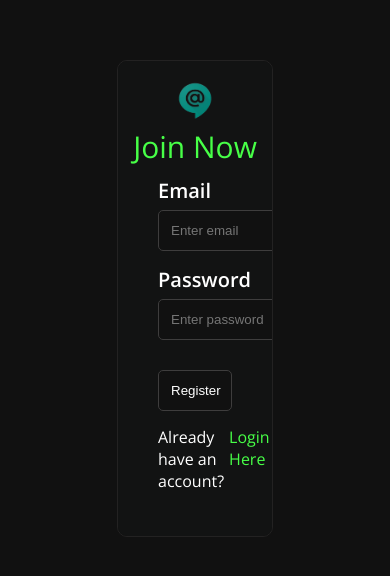
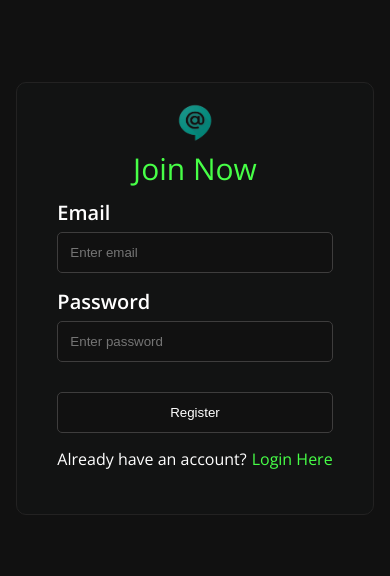
Before and after one commit to nirajchaurasiya/letschat.com-a-fullstack-project, a React (Vite) app in the folder frontend/: page /auth/register in a window 390 px wide. Shown: the part 124-700 px from the top of the page. Built offline with nearby package versions, Linux system fonts and the light colour scheme; no server answers.

Commit message:
vite.config.ts load dotenv

```diff
--- a/frontend/src/components/Register.tsx
+++ b/frontend/src/components/Register.tsx
@@ -2,7 +2,9 @@ import { Link } from "react-router-dom";
 import "../styles/register.css";
 import axios from "axios";
 export default function Register() {
-  const checkBackend = () => {
+  const checkBackend = (e: React.FormEvent<HTMLFormElement>): void => {
+    e.preventDefault();
+    console.log("register");
     axios
       .get("/backend/get")
       .then((data) => {
@@ -12,10 +14,11 @@ export default function Register() {
         console.log(err);
       });
   };
+
   return (
     <div className="register-container">
       <div className="register-mid-container">
-        <div className="form-control">
+        <form onSubmit={checkBackend} className="form-control">
           <div className="form-heading">
             <div className="logo-image">
               <img src="/logo2.png" alt="" />
@@ -45,7 +48,7 @@ export default function Register() {
           </div>
           {/* Button */}
           <div className="btn-control">
-            <button onClick={checkBackend}>Register</button>
+            <button>Register</button>
           </div>
           <div
             style={{ display: "flex", gap: "5px", paddingTop: "15px" }}
@@ -56,7 +59,7 @@ export default function Register() {
           </div>
           <br />
           <br />
-        </div>
+        </form>
       </div>
     </div>
   );
--- a/frontend/src/components/SearchComponent.tsx
+++ b/frontend/src/components/SearchComponent.tsx
@@ -28,7 +28,9 @@ export default function SearchComponent({
     event.preventDefault();
     const getUserFromSearch = getSearchedUser(searchQuery);
     getUserFromSearch.length < 1 && setInitialMsg("No user found");
+    // if (getUserFromSearch.length < 1) {
     setSearchUser(getUserFromSearch);
+    // }
   };
 
   const handleChange = (event: React.ChangeEvent<HTMLInputElement>) => {
--- a/frontend/src/styles/register.css
+++ b/frontend/src/styles/register.css
@@ -1,6 +1,7 @@
 .register-container {
   display: flex;
   justify-content: center;
+  height: 100vh;
 }
 .logo img {
   width: 100%;
@@ -8,18 +9,21 @@
   margin-top: 20px;
 }
 .register-mid-container {
-  width: 100vw;
   display: flex;
-  height: 100vh;
   justify-content: center;
   align-items: center;
 }
 .form-control {
-  width: 40vw;
+  width: 500px;
   background-color: rgb(18, 19, 19);
   overflow-y: scroll;
   border: 1px solid rgb(35, 34, 34);
   border-radius: 10px;
+}
+@media (max-width: 550px) {
+  .form-control {
+    width: 100%;
+  }
 }
 .form-control::-webkit-scrollbar {
   width: 0;
--- a/frontend/vite.config.ts
+++ b/frontend/vite.config.ts
@@ -1,8 +1,12 @@
-import { defineConfig } from "vite";
+import { defineConfig, loadEnv } from "vite";
 import react from "@vitejs/plugin-react";
+
+export default ({ mode }: { mode: string }) => {
+  process.env = { ...process.env, ...loadEnv(mode, process.cwd()) };
   const REACT_APP_BACKEND_URL = process.env.VITE_REACT_APP_BACKEND_URL;
-export default defineConfig({
+  return defineConfig({
     plugins: [react()],
+
     server: {
       proxy: {
         "/backend": {
@@ -13,3 +17,4 @@ export default defineConfig({
       },
     },
   });
+};
```
Lines whose indentation alone changed are shown as unchanged.
